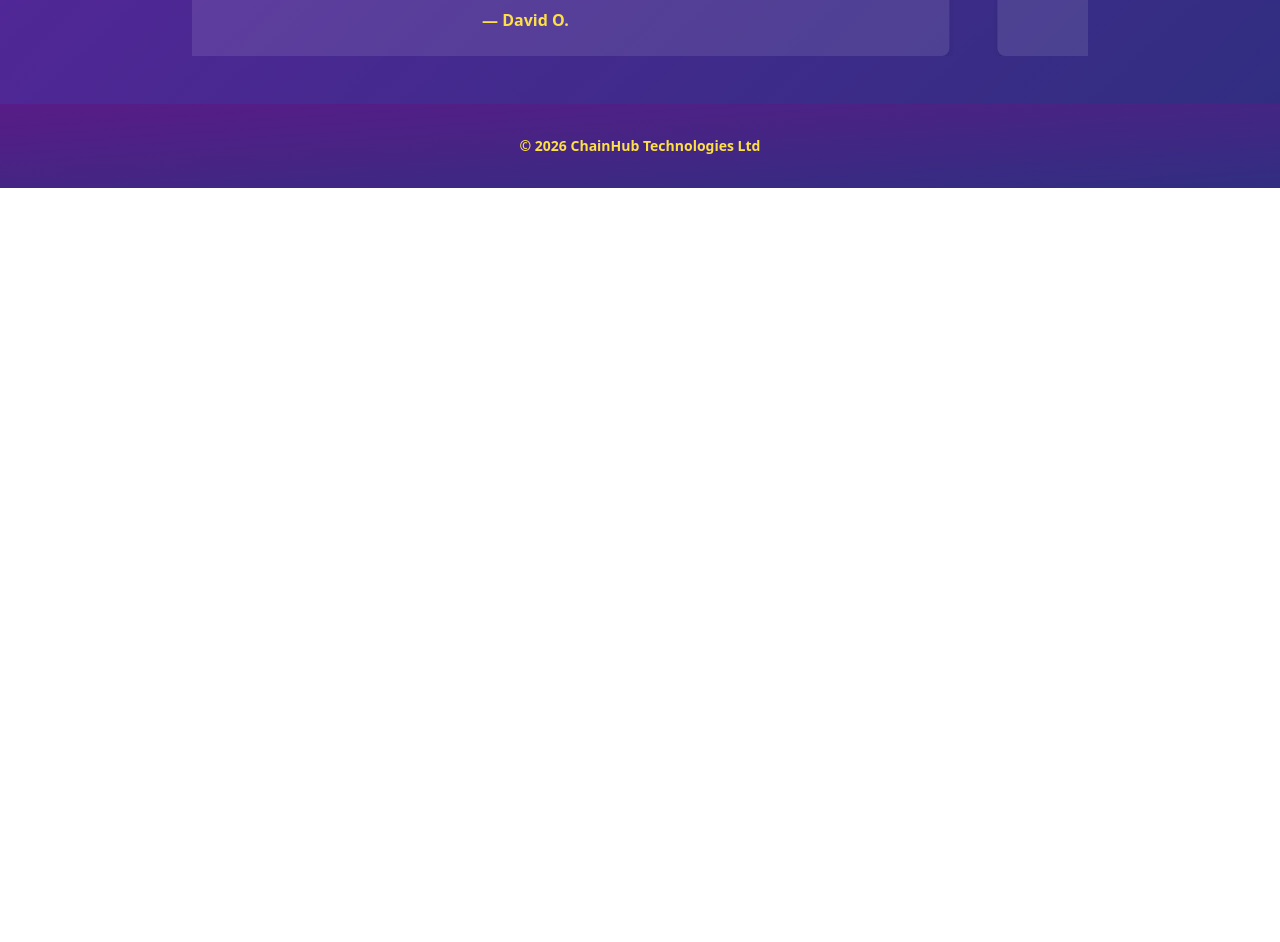
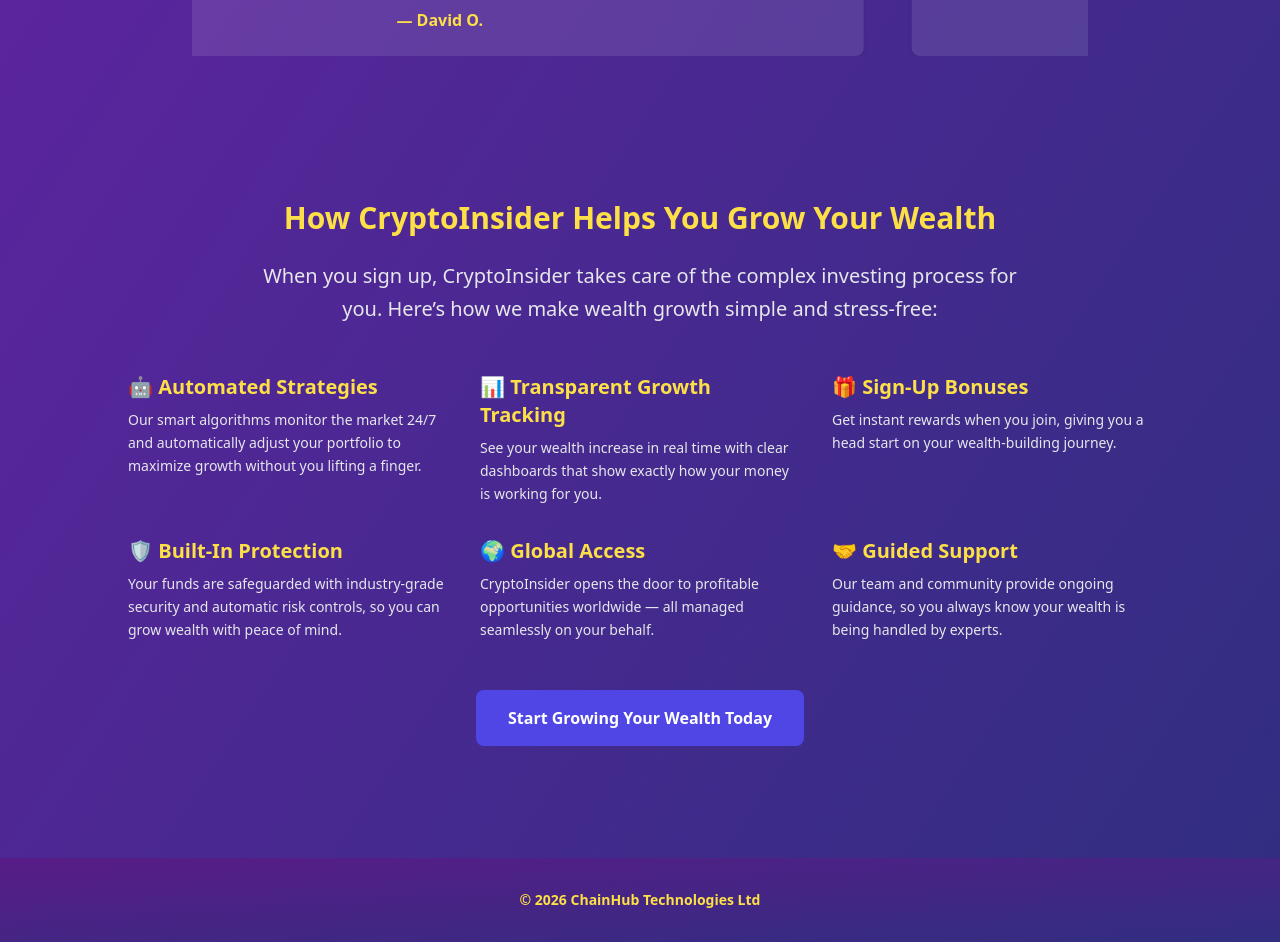
Before and after one commit to O-G-A1/CryptoInsider, a React (Create React App) app in the folder Frontend/: page / in a window 1280 px wide. Shown: the part 1140-2082 px from the top of the page. Before the commit the page ends 1328 px from the top, so only its background shows below. Built offline with nearby package versions, Linux system fonts and the light colour scheme.

Commit message:
update327b

```diff
--- a/Frontend/src/App.js
+++ b/Frontend/src/App.js
@@ -241,116 +241,120 @@
 //     </div>
 //   </div>
 // </div>
-//                   {/* Wealth Growth Section */}
-//                   <div className="text-gray-200 py-16 px-6 mt-20">
-//                     <div className="max-w-5xl mx-auto text-center">
-//                       <h2 className="text-3xl font-bold mb-6 text-yellow-300">
-//                         How CryptoInsider Helps You Grow Your Wealth
-//                       </h2>
-//                       <p className="text-xl leading-relaxed text-gray-200 mb-12 max-w-3xl mx-auto">
-//                         When you sign up, CryptoInsider takes care of the
-//                         complex investing process for you. Here’s how we make
-//                         wealth growth simple and stress‑free:
-//                       </p>
+{
+  /* Wealth Growth Section */
+}
+// <div className="text-gray-200 py-16 px-6 mt-20">
+//   <div className="max-w-5xl mx-auto text-center">
+//     <h2 className="text-3xl font-bold mb-6 text-yellow-300">
+//       How CryptoInsider Helps You Grow Your Wealth
+//     </h2>
+//     <p className="text-xl leading-relaxed text-gray-200 mb-12 max-w-3xl mx-auto">
+//       When you sign up, CryptoInsider takes care of the
+//       complex investing process for you. Here’s how we make
+//       wealth growth simple and stress‑free:
+//     </p>
 
-//                       {/* Practical Points */}
-//                       <div className="grid md:grid-cols-3 gap-8 text-left">
-//                         <div>
-//                           <h3 className="text-xl font-bold mb-2 text-yellow-300">
-//                             🤖 Automated Strategies
-//                           </h3>
-//                           <p className="text-sm leading-relaxed">
-//                             Our smart algorithms monitor the market 24/7 and
-//                             automatically adjust your portfolio to maximize
-//                             growth without you lifting a finger.
-//                           </p>
-//                         </div>
+//     {/* Practical Points */}
+//     <div className="grid md:grid-cols-3 gap-8 text-left">
+//       <div>
+//         <h3 className="text-xl font-bold mb-2 text-yellow-300">
+//           🤖 Automated Strategies
+//         </h3>
+//         <p className="text-sm leading-relaxed">
+//           Our smart algorithms monitor the market 24/7 and
+//           automatically adjust your portfolio to maximize
+//           growth without you lifting a finger.
+//         </p>
+//       </div>
 
-//                         <div>
-//                           <h3 className="text-xl font-bold mb-2 text-yellow-300">
-//                             📊 Transparent Growth Tracking
-//                           </h3>
-//                           <p className="text-sm leading-relaxed">
-//                             See your wealth increase in real time with clear
-//                             dashboards that show exactly how your money is
-//                             working for you.
-//                           </p>
-//                         </div>
+//       <div>
+//         <h3 className="text-xl font-bold mb-2 text-yellow-300">
+//           📊 Transparent Growth Tracking
+//         </h3>
+//         <p className="text-sm leading-relaxed">
+//           See your wealth increase in real time with clear
+//           dashboards that show exactly how your money is
+//           working for you.
+//         </p>
+//       </div>
 
-//                         <div>
-//                           <h3 className="text-xl font-bold mb-2 text-yellow-300">
-//                             🎁 Sign‑Up Bonuses
-//                           </h3>
-//                           <p className="text-sm leading-relaxed">
-//                             Get instant rewards when you join, giving you a head
-//                             start on your wealth‑building journey.
-//                           </p>
-//                         </div>
+//       <div>
+//         <h3 className="text-xl font-bold mb-2 text-yellow-300">
+//           🎁 Sign‑Up Bonuses
+//         </h3>
+//         <p className="text-sm leading-relaxed">
+//           Get instant rewards when you join, giving you a head
+//           start on your wealth‑building journey.
+//         </p>
+//       </div>
 
-//                         <div>
-//                           <h3 className="text-xl font-bold mb-2 text-yellow-300">
-//                             🛡️ Built‑In Protection
-//                           </h3>
-//                           <p className="text-sm leading-relaxed">
-//                             Your funds are safeguarded with industry‑grade
-//                             security and automatic risk controls, so you can
-//                             grow wealth with peace of mind.
-//                           </p>
-//                         </div>
+//       <div>
+//         <h3 className="text-xl font-bold mb-2 text-yellow-300">
+//           🛡️ Built‑In Protection
+//         </h3>
+//         <p className="text-sm leading-relaxed">
+//           Your funds are safeguarded with industry‑grade
+//           security and automatic risk controls, so you can
+//           grow wealth with peace of mind.
+//         </p>
+//       </div>
 
-//                         <div>
-//                           <h3 className="text-xl font-bold mb-2 text-yellow-300">
-//                             🌍 Global Access
-//                           </h3>
-//                           <p className="text-sm leading-relaxed">
-//                             CryptoInsider opens the door to profitable
-//                             opportunities worldwide — all managed seamlessly on
-//                             your behalf.
-//                           </p>
-//                         </div>
+//       <div>
+//         <h3 className="text-xl font-bold mb-2 text-yellow-300">
+//           🌍 Global Access
+//         </h3>
+//         <p className="text-sm leading-relaxed">
+//           CryptoInsider opens the door to profitable
+//           opportunities worldwide — all managed seamlessly on
+//           your behalf.
+//         </p>
+//       </div>
 
-//                         <div>
-//                           <h3 className="text-xl font-bold mb-2 text-yellow-300">
-//                             🤝 Guided Support
-//                           </h3>
-//                           <p className="text-sm leading-relaxed">
-//                             Our team and community provide ongoing guidance, so
-//                             you always know your wealth is being handled by
-//                             experts.
-//                           </p>
-//                         </div>
-//                       </div>
+//       <div>
+//         <h3 className="text-xl font-bold mb-2 text-yellow-300">
+//           🤝 Guided Support
+//         </h3>
+//         <p className="text-sm leading-relaxed">
+//           Our team and community provide ongoing guidance, so
+//           you always know your wealth is being handled by
+//           experts.
+//         </p>
+//       </div>
+//     </div>
 
-//                       {/* Call to Action */}
-//                       <button
-//                         onClick={() => setShowSignup(true)}
-//                         className="mt-12 bg-indigo-600 text-white px-8 py-4 rounded-lg font-semibold hover:bg-indigo-700 transition"
-//                       >
-//                         Start Growing Your Wealth Today
-//                       </button>
-//                     </div>
-//                   </div>{" "}
-//                   {/* Why CryptoInsider Section */}
-//                   <div className="mt-20 text-center max-w-4xl mx-auto">
-//                     <h2 className="text-3xl font-bold mb-4">
-//                       Why Choose CryptoInsider?
-//                     </h2>
-//                     <p className="text-md mb-6">
-//                       We believe crypto should be accessible to everyone. Our
-//                       platform combines cutting-edge technology with
-//                       human-centered design to help you invest smarter, faster,
-//                       and safer.
-//                     </p>
-//                     <ul className="space-y-2 text-left text-sm max-w-xl mx-auto">
-//                       <li>✅ Zero hidden fees</li>
-//                       <li>✅ 24/7 customer support</li>
-//                       <li>✅ Instant deposits and withdrawals</li>
-//                       <li>✅ Trusted by thousands of investors worldwide</li>
-//                     </ul>
-//                   </div>
-//                 </section>
-//               }
-//             />
+//     {/* Call to Action */}
+//     <button
+//       onClick={() => setShowSignup(true)}
+//       className="mt-12 bg-indigo-600 text-white px-8 py-4 rounded-lg font-semibold hover:bg-indigo-700 transition"
+//     >
+//       Start Growing Your Wealth Today
+//     </button>
+//   </div>
+// </div>{" "}
+{
+  /* Why CryptoInsider Section */
+}
+//       <div className="mt-20 text-center max-w-4xl mx-auto">
+//         <h2 className="text-3xl font-bold mb-4">
+//           Why Choose CryptoInsider?
+//         </h2>
+//         <p className="text-md mb-6">
+//           We believe crypto should be accessible to everyone. Our
+//           platform combines cutting-edge technology with
+//           human-centered design to help you invest smarter, faster,
+//           and safer.
+//         </p>
+//         <ul className="space-y-2 text-left text-sm max-w-xl mx-auto">
+//           <li>✅ Zero hidden fees</li>
+//           <li>✅ 24/7 customer support</li>
+//           <li>✅ Instant deposits and withdrawals</li>
+//           <li>✅ Trusted by thousands of investors worldwide</li>
+//         </ul>
+//       </div>
+//     </section>
+//   }
+// />
 //             {/* Other Pages */}
 //             <Route path="/about" element={<About />} />
 //             <Route path="/features" element={<Features />} />
@@ -438,7 +442,6 @@
                     your digital wealth.
                   </p>
                 </div>
-
                 {/* 🎁 Promo Badge */}
                 <div className="flex flex-col items-center space-y-4 mt-8">
                   <p className="inline-block bg-yellow-400 text-purple-900 font-bold px-4 py-2 rounded-full mb-6 animate-pulse">
@@ -452,7 +455,6 @@
                     Get Started
                   </button>
                 </div>
-
                 {/* Features Section */}
                 <div className="mt-16 grid md:grid-cols-3 gap-8 text-center">
                   <div className="bg-white bg-opacity-10 p-6 rounded-lg shadow-md">
@@ -481,7 +483,6 @@
                     </p>
                   </div>
                 </div>
-
                 {/* ✅ Weekly Earnings Potential Section */}
                 <div className="mt-20 text-center max-w-4xl mx-auto">
                   <h2 className="text-3xl font-bold mb-4">
@@ -514,7 +515,6 @@
                     </div>
                   </div>
                 </div>
-
                 {/* Testimonials Section */}
                 <div className="mt-20 text-center max-w-4xl mx-auto">
                   <h2 className="text-3xl font-bold mb-8">User's Review</h2>
@@ -635,10 +635,96 @@
                     </div>
                   </div>
                 </div>
+                {/* Wealth Growth Section */}
+                {/* Wealth Growth Section */}
+                <div className="text-gray-200 py-16 px-6 mt-20">
+                  <div className="max-w-5xl mx-auto text-center">
+                    <h2 className="text-3xl font-bold mb-6 text-yellow-300">
+                      How CryptoInsider Helps You Grow Your Wealth
+                    </h2>
+                    <p className="text-xl leading-relaxed text-gray-200 mb-12 max-w-3xl mx-auto">
+                      When you sign up, CryptoInsider takes care of the complex
+                      investing process for you. Here’s how we make wealth
+                      growth simple and stress‑free:
+                    </p>
 
-                {/* Wealth Growth Section */}
-                {/* ... unchanged ... */}
+                    {/* Practical Points */}
+                    <div className="grid md:grid-cols-3 gap-8 text-left">
+                      <div>
+                        <h3 className="text-xl font-bold mb-2 text-yellow-300">
+                          🤖 Automated Strategies
+                        </h3>
+                        <p className="text-sm leading-relaxed">
+                          Our smart algorithms monitor the market 24/7 and
+                          automatically adjust your portfolio to maximize growth
+                          without you lifting a finger.
+                        </p>
+                      </div>
 
+                      <div>
+                        <h3 className="text-xl font-bold mb-2 text-yellow-300">
+                          📊 Transparent Growth Tracking
+                        </h3>
+                        <p className="text-sm leading-relaxed">
+                          See your wealth increase in real time with clear
+                          dashboards that show exactly how your money is working
+                          for you.
+                        </p>
+                      </div>
+
+                      <div>
+                        <h3 className="text-xl font-bold mb-2 text-yellow-300">
+                          🎁 Sign‑Up Bonuses
+                        </h3>
+                        <p className="text-sm leading-relaxed">
+                          Get instant rewards when you join, giving you a head
+                          start on your wealth‑building journey.
+                        </p>
+                      </div>
+
+                      <div>
+                        <h3 className="text-xl font-bold mb-2 text-yellow-300">
+                          🛡️ Built‑In Protection
+                        </h3>
+                        <p className="text-sm leading-relaxed">
+                          Your funds are safeguarded with industry‑grade
+                          security and automatic risk controls, so you can grow
+                          wealth with peace of mind.
+                        </p>
+                      </div>
+
+                      <div>
+                        <h3 className="text-xl font-bold mb-2 text-yellow-300">
+                          🌍 Global Access
+                        </h3>
+                        <p className="text-sm leading-relaxed">
+                          CryptoInsider opens the door to profitable
+                          opportunities worldwide — all managed seamlessly on
+                          your behalf.
+                        </p>
+                      </div>
+
+                      <div>
+                        <h3 className="text-xl font-bold mb-2 text-yellow-300">
+                          🤝 Guided Support
+                        </h3>
+                        <p className="text-sm leading-relaxed">
+                          Our team and community provide ongoing guidance, so
+                          you always know your wealth is being handled by
+                          experts.
+                        </p>
+                      </div>
+                    </div>
+
+                    {/* Call to Action */}
+                    <button
+                      onClick={() => setShowSignup(true)}
+                      className="mt-12 bg-indigo-600 text-white px-8 py-4 rounded-lg font-semibold hover:bg-indigo-700 transition"
+                    >
+                      Start Growing Your Wealth Today
+                    </button>
+                  </div>
+                </div>{" "}
                 {/* Why CryptoInsider Section */}
                 {/* ... unchanged ... */}
               </section>
```
